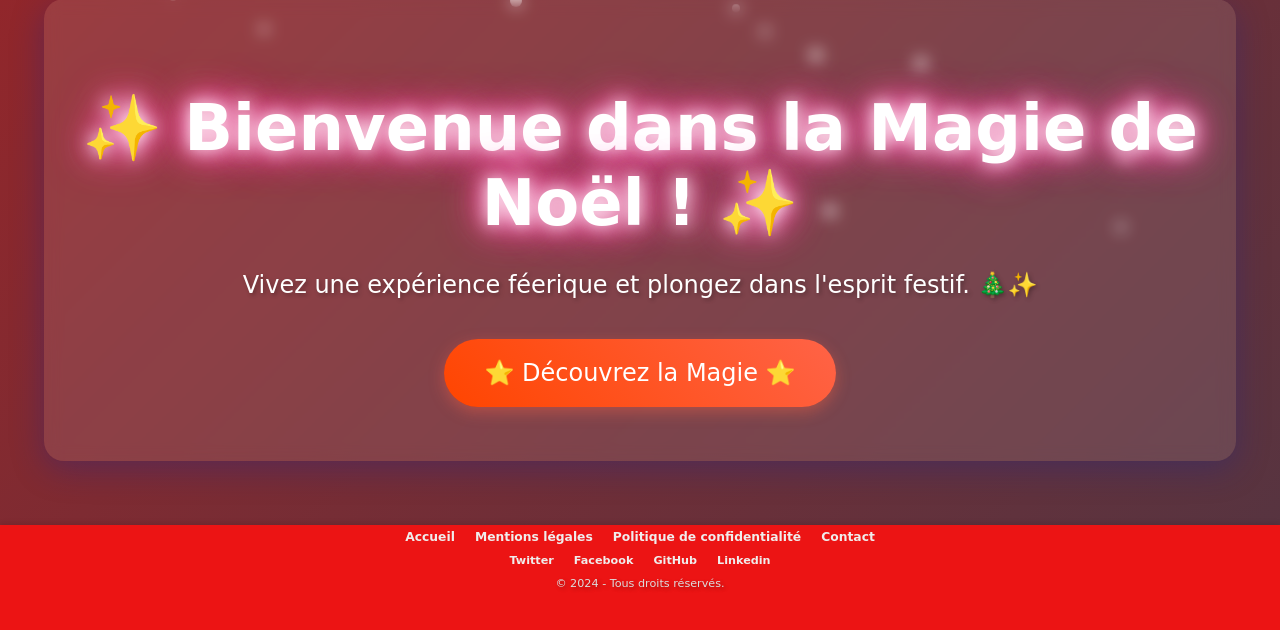
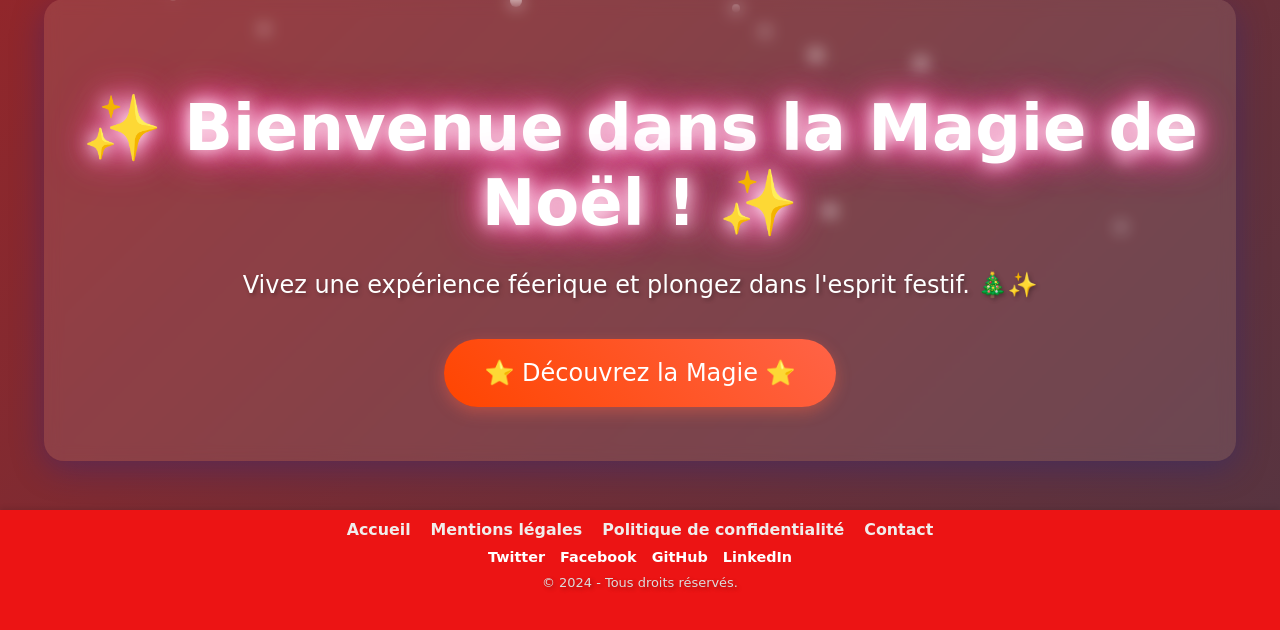
Before and after one commit to franckvianney/noel_card, a Django app: page / in a window 1280 px wide. Shown: the part 170-800 px from the top of the page. Run offline with Django 5.2, Linux system fonts and the light colour scheme.

Commit message:
Corrections

```diff
--- a/cartes/templates/cartes/common/footer.html
+++ b/cartes/templates/cartes/common/footer.html
@@ -1,82 +1,89 @@
-<footer>
-    <div class="footer-container">
-        <ul>
+<footer class="unique-footer">
+    <div class="unique-footer-container">
+        <ul class="unique-footer-links">
             <li><a href="{% url 'index' %}">Accueil</a></li>
             <li><a href="{% url 'mentions_legales' %}">Mentions légales</a></li>
             <li><a href="{% url 'privacy_policy' %}">Politique de confidentialité</a></li>
             <li><a href="{% url 'contact' %}">Contact</a></li>
         </ul>
         <!-- Liens des réseaux sociaux -->
-        <div class="social-links">
+        <div class="unique-social-links">
             <a href="https://x.com/Mr_Vianss_" target="_blank" aria-label="Twitter">Twitter</a>
             <a href="https://www.facebook.com/vianney.franckdiomande" target="_blank" aria-label="Facebook">Facebook</a>
             <a href="https://github.com/franckvianney" target="_blank" aria-label="GitHub">GitHub</a>
-            <a href="https://www.linkedin.com/in/franck-vianney-diomande-864b8193/" target="_blank" aria-label="GitHub">Linkedin</a>
+            <a href="https://www.linkedin.com/in/franck-vianney-diomande-864b8193/" target="_blank" aria-label="LinkedIn">LinkedIn</a>
         </div>
-        <p>&copy; 2024 - Tous droits réservés.</p>
+        <p class="unique-footer-text">&copy; 2024 - Tous droits réservés.</p>
     </div>
 </footer>
 <style>
-    footer {
+    /* Footer général */
+        .unique-footer {
             background-color: #EC1414FF; /* Couleur de fond */
             color: #ffffff; /* Couleur du texte */
             text-align: center; /* Centrer le contenu */
-        padding: 0px 0; /* Réduit l'espacement (hauteur du footer) */
-        font-size: 0.7em; /* Réduit la taille du texte général */
-        position: absolute; /* Position absolue */
-        bottom: 0; /* Aligné en bas */
-        width: 100%; /* S'étend sur toute la largeur */
-        box-shadow: 0 -2px 5px rgba(0, 0, 0, 0.1); /* Ombre pour plus de style */
+            padding: 0px 0; /* Espacement interne */
+            font-size: 0.9em; /* Taille du texte */
+            position: fixed; /* Fixe le footer en bas */
+            bottom: 0; /* Positionnement en bas */
+            left: 0;
+            width: 100%; /* Prend toute la largeur */
+            box-shadow: 0 -2px 5px rgba(0, 0, 0, 0.1); /* Ombre subtile */
+            z-index: 1000; /* Au-dessus des autres éléments */
         }
 
-    /* Style pour la div container */
-    .footer-container {
+        /* Conteneur principal */
+        .unique-footer-container {
             max-width: 1200px;
-        margin: 0 auto; /* Centrer la div */
+            margin: 0 auto; /* Centrer horizontalement */
         }
 
-    footer ul {
+        /* Liens principaux */
+        .unique-footer-links {
             list-style: none;
             padding: 0;
-        margin: 5px 0;
-        display: flex;
-        justify-content: center;
-        gap: 20px;
-    }
-
-    footer ul li a {
-        color: #F0EDECFF;
-        text-decoration: none;
-        font-size: 1.1em;
-        font-weight: bold;
-    }
-
-    footer ul li a:hover {
-        text-decoration: underline;
-    }
-
-    .social-links {
             margin: 10px 0;
             display: flex;
             justify-content: center;
             gap: 20px;
         }
 
-    .social-links a {
-        color: #F0EDECFF;
-        font-size: 1em;
-        text-decoration: none;
-        font-weight: bold;
-        transition: color 0.3s;
+        .unique-footer-links li a {
+            color: #F0EDECFF; /* Couleur des liens */
+            text-decoration: none; /* Supprime le soulignement */
+            font-size: 1.1em; /* Taille du texte */
+            font-weight: bold; /* Texte en gras */
         }
 
-    .social-links a:hover {
-        color: #FFD700;
+        .unique-footer-links li a:hover {
+            text-decoration: underline; /* Soulignement au survol */
+            color: #FFD700; /* Couleur dorée */
         }
 
-    footer p {
+        /* Liens des réseaux sociaux */
+        .unique-social-links {
             margin-top: 10px;
-        font-size: 1em;
-        color: #dcdcdc;
+            display: flex;
+            justify-content: center;
+            gap: 15px;
         }
+
+        .unique-social-links a {
+            color: #fff; /* Couleur du texte des liens */
+            text-decoration: none; /* Supprime le soulignement */
+            transition: color 0.3s ease; /* Transition douce */
+            font-weight: bold; /* Texte en gras */
+        }
+
+        .unique-social-links a:hover {
+            color: #FFD700; /* Couleur dorée au survol */
+        }
+
+        /* Texte du bas */
+        .unique-footer-text {
+            margin-top: 10px;
+            font-size: 0.9em;
+            color: #dcdcdc; /* Couleur légèrement grise */
+        }
+
 </style>
--- a/cartes/templates/index.html
+++ b/cartes/templates/index.html
@@ -160,6 +160,7 @@
         <p>Vivez une expérience féerique et plongez dans l'esprit festif. 🎄✨</p>
         <a href="{% url 'choisir' %}" class="cta-btn">⭐ Découvrez la Magie ⭐</a>
     </div>
+    {% include 'cartes/common/footer.html' %}
     <script>
         // Création des flocons de neige uniquement en haut
         function createSnow() {
@@ -180,6 +181,6 @@
         };
     </script>
 </body>
-{% include 'cartes/common/footer.html' %}
+
 
 </html>
```
Lines whose indentation alone changed are shown as unchanged.
